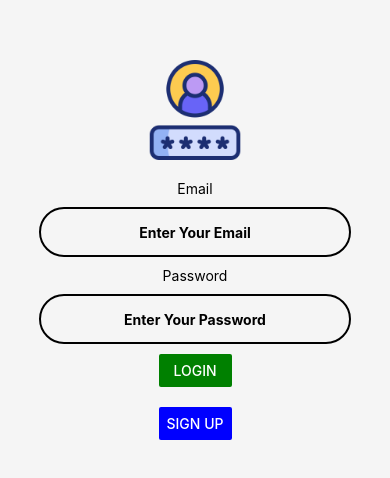
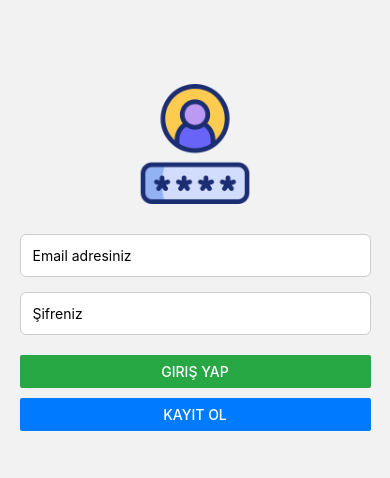
Before and after one commit to TayyipKose/React_Native, a React Native app in the folder RN101/: screen /Login_Page in a window 390 px wide. Shown: the part 162-640 px from the top of the page. Built offline with nearby package versions, Linux system fonts and the light colour scheme.

Commit message:
()=> routing 2

```diff
--- a/RN101/App.tsx
+++ b/RN101/App.tsx
@@ -1,26 +1,10 @@
 import React from 'react';
-import {StyleSheet} from 'react-native';
-import LoginPage from "./screens/loginPage";
-import SignUpPage from "./screens/SignUpPage";
-import {NavigationContainer} from '@react-navigation/native';
 import {createNativeStackNavigator} from '@react-navigation/native-stack';
+import RootNavigation from './src/navigation/RootNavigation';
 
 const Stack = createNativeStackNavigator();
-
 const App = () => {
-    return (
-        <NavigationContainer>
-            <Stack.Navigator screenOptions={{headerShown: false}}>
-                <Stack.Screen
-                    name="Login_Page"
-                    component={LoginPage}
-                />
-                <Stack.Screen name="SignUp" component={SignUpPage}/>
-            </Stack.Navigator>
-        </NavigationContainer>
-    );
+    return <RootNavigation/>
 };
 
-const styles = StyleSheet.create({});
-
 export default App;
--- a/RN101/screens/LoginPage.js
+++ b/RN101/screens/LoginPage.js
@@ -1,57 +1,73 @@
-import React, {useState} from 'react';
-import {View, Text, StyleSheet, TextInput, Button, Alert, Image} from 'react-native';
-import Loading from "../src/components/shareds/loading";
+import React, { useState } from 'react';
+import {
+    SafeAreaView,
+    View,
+    Text,
+    TextInput,
+    StyleSheet,
+    Button,
+    Alert,
+    Image
+} from 'react-native';
+import Loading from '../src/components/shareds/loading';
 
-const LoginPage = ({navigation}) => {
-    const [_email, setEmail] = useState("");
-    const [_password, setPassword] = useState("");
+const LoginPage = ({ navigation }) => {
+    const [email, setEmail] = useState('');
+    const [password, setPassword] = useState('');
     const [showWelcome, setShowWelcome] = useState(false);
     const [isLoading, setIsLoading] = useState(false);
 
-    const commitSave = () => {
-        if (_email && _password) {
+    /**
+     * Kullanıcı giriş bilgilerini kontrol eder.
+     * Eğer tüm alanlar doluysa loading gösterir, 1.5 saniye sonra welcome mesajı verir.
+     * Email ve şifre boşsa uyarı mesajı verir.
+     */
+    const commitLogin = () => {
+        if (email && password) {
             setIsLoading(true);
             setTimeout(() => {
-                setIsLoading(false); // loading'i kapat
-                setShowWelcome(true); // welcome mesajını göster
-                Alert.alert("Bilgi", `${_email} ${_password}`);
-            }, 1500); // 1.5 saniye sonra işlem bitmiş gibi simüle ediliyor
+                setIsLoading(false);
+                setShowWelcome(true);
+                Alert.alert('Giriş Başarılı', `${email} ile giriş yapıldı.`);
+            }, 1500);
         } else {
-            Alert.alert("Uyarı", "Alanlar boş");
+            Alert.alert('Uyarı', 'Lütfen tüm alanları doldurun.');
         }
-    }
+    };
 
     return (
         <Loading isLoading={isLoading}>
-            <View style={styles.container}>
-                <Image style={styles.images} source={require('../assets/images/login.png')}/>
-                {showWelcome && <Text style={styles.welcomeText}>Welcome {_email} {_password}</Text>}
+            <SafeAreaView style={styles.container}>
+                <Image style={styles.logo} source={require('../assets/images/login.png')} />
 
-                <Text style={{marginTop: 20}}>Email</Text>
+                {/* Hoş geldiniz mesajı */}
+                {showWelcome && <Text style={styles.welcomeText}>Hoş geldin, {email}!</Text>}
+
+                {/* Email input alanı */}
                 <TextInput
-                    style={styles.textInputStyles}
-                    placeholder="Enter Your Email"
-                    inputMode={"email"}
+                    style={styles.input}
+                    placeholder="Email adresiniz"
+                    inputMode="email"
                     onChangeText={setEmail}
-                    value={_email}
+                    value={email}
                 />
-                <Text>Password</Text>
+                {/* Password input alanı */}
                 <TextInput
-                    secureTextEntry={true}
-                    style={styles.textInputStyles}
-                    placeholder="Enter Your Password"
+                    style={styles.input}
+                    placeholder="Şifreniz"
+                    secureTextEntry
                     onChangeText={setPassword}
-                    value={_password}
+                    value={password}
                 />
-                <View style={styles.buttonRow}>
-                    <View style={styles.buttonWrapper}>
-                        <Button title="Login" onPress={commitSave} color="green"/>
-                    </View>
-                    <View style={styles.signUpButton}>
-                        <Button title="Sign Up" color="blue" onPress={() => navigation.navigate('SignUp')}/>
-                    </View>
+
+                {/* Giriş yap ve kayıt ol butonları */}
+                <View style={styles.buttonContainer}>
+                    <Button title="Giriş Yap" onPress={commitLogin} color="#28a745" />
                 </View>
-            </View>
+                <View style={styles.buttonContainer}>
+                    <Button title="Kayıt Ol" onPress={() => navigation.navigate('SignUp')} color="#007bff" />
+                </View>
+            </SafeAreaView>
         </Loading>
     );
 };
@@ -59,32 +75,46 @@ const LoginPage = ({navigation}) => {
 const styles = StyleSheet.create({
     container: {
         flex: 1,
+        backgroundColor: '#f2f2f2',
+        alignItems: 'center',
         justifyContent: 'center',
-        alignItems: 'center',
-        backgroundColor: 'whitesmoke'
+        padding: 20,
     },
-    textInputStyles: {
-        borderWidth: 2,
-        width: '80%',
-        height: 50,
-        borderRadius: 30,
-        marginVertical: 10,
-        textAlign: 'center',
-        fontWeight: "bold",
+    logo: {
+        width: 120,
+        height: 120,
+        marginBottom: 30,
     },
     welcomeText: {
         fontSize: 20,
         fontWeight: 'bold',
-        color: 'red',
-        marginTop: 20,
+        color: 'green',
+        marginBottom: 20,
     },
-    images: {
-        width: 100,
-        height: 100,
+    input: {
+        width: '90%',
+        padding: 12,
+        marginBottom: 15,
+        backgroundColor: '#fff',
+        borderRadius: 6,
+        borderColor: '#ccc',
+        borderWidth: 1,
     },
-    signUpButton: {
-        paddingVertical: 20,
-    }
+    buttonContainer: {
+        width: '90%',
+        marginVertical: 5,
+    },
 });
 
 export default LoginPage;
+
+/**
+ * Notlarım:
+ * - `useState`: React'in hook'udur. Bileşen içinde dinamik veriler (email, şifre, loading durumu vb.) tutmak için kullanılır.
+ * - `SafeAreaView`: iPhone gibi çentikli cihazlarda içeriklerin çentiğe girmemesini sağlar. Tüm sayfayı kapsayan güvenli alan.
+ * - `TextInput`: Kullanıcının metin girişi yapmasını sağlar. Email ve şifre girişi gibi yerlerde kullanılır.
+ * - `Button`: Kullanıcının etkileşime geçmesini sağlar. Giriş yap, kayıt ol gibi eylemleri tetikler.
+ * - `Alert`: Mobilde sistem popup mesajları göstermek için kullanılır.
+ * - `Image`: Görsel veya logo eklemek için kullanılır.
+ * - `StyleSheet`: CSS benzeri yapı sağlar. Görsel düzenleme işlevlerini tanımlar.
+ */
--- a/RN101/screens/ProfilePage.js
+++ b/RN101/screens/ProfilePage.js
@@ -0,0 +1,20 @@
+import React, {useState} from 'react';
+import {View, Text, StyleSheet, TextInput, Button, Alert, Image} from 'react-native';
+
+const ProfilePage = () => {
+    return (
+        <View style={styles.container}>
+            <Text>Welcome to Profile Page</Text>
+        </View>
+    );
+};
+
+const styles = StyleSheet.create({
+    container: {
+        flex: 1,
+        justifyContent: 'center',
+        alignItems: 'center',
+    }
+});
+
+export default ProfilePage;
--- a/RN101/screens/SignUpPage.js
+++ b/RN101/screens/SignUpPage.js
@@ -47,7 +47,7 @@ const SignUpPage = ({ navigation }) => {
                     <Button title="Kayıt Ol" onPress={() => signUpCommitSave(signUpEmail, signUpPassword)} />
                 </View>
                 <View style={styles.buttonContainer}>
-                    <Button title="Login Ekranı" onPress={() => navigation.navigate('Login_Page')} />
+                    <Button title="Login Ekranı" onPress={() => navigation.navigate('Login_Page')} color="red" />
                 </View>
             </SafeAreaView>
         </Loading>
@@ -57,7 +57,7 @@ const SignUpPage = ({ navigation }) => {
 const styles = StyleSheet.create({
     container: {
         flex: 1,
-        backgroundColor: '#f2f2f2', // Açık gri arka plan
+        backgroundColor: '#eaeaea',
         alignItems: 'center',
         justifyContent: 'center',
         padding: 20,
--- a/RN101/screens/index.js
+++ b/RN101/screens/index.js
@@ -0,0 +1,11 @@
+import HomePage from "./HomePage";
+import LoginPage from "./LoginPage";
+import SignUpPage from "./SignUpPage";
+import ProfilePage from "./ProfilePage";
+
+export {
+    LoginPage,
+    HomePage,
+    SignUpPage,
+    ProfilePage,
+}
--- a/RN101/src/navigation/AuthStack.js
+++ b/RN101/src/navigation/AuthStack.js
@@ -0,0 +1,23 @@
+import React from 'react';
+import { StyleSheet, Text, View } from 'react-native';
+import { LoginPage, HomePage, ProfilePage, SignUpPage } from "../../screens";
+import { createNativeStackNavigator } from '@react-navigation/native-stack';
+
+const Stack = createNativeStackNavigator();
+
+const AuthStack = () => {
+    return (
+        <Stack.Navigator
+        initialRouteName='Login_Page' //default ilk sayfa ayarlaması
+        screenOptions={{ headerShown: false }} //üstte default gelen navigator iconunu kaldırıyoruz
+        >
+            <Stack.Screen name="Login_Page" component={LoginPage} />
+            <Stack.Screen name="SignUp" component={SignUpPage} />
+
+        </Stack.Navigator>
+    )
+};
+
+export default AuthStack;
+
+const styles = StyleSheet.create({});
--- a/RN101/src/navigation/RootNavigation.js
+++ b/RN101/src/navigation/RootNavigation.js
@@ -0,0 +1,27 @@
+import { StyleSheet, Text, View } from 'react-native'
+import React from 'react'
+import { NavigationContainer } from '@react-navigation/native'
+import AuthStack from './AuthStack';
+import UserStack from './UserStack';
+
+const RootNavigation = () => {
+const isAuth = false;
+
+
+return (
+<NavigationContainer>
+
+  {
+    // Kullanıcı **giriş yapmamışsa** AuthStack'e yönlendir,
+    // giriş yapmışsa (isAuth === true) UserStack'i göster
+    !isAuth
+      ? <AuthStack />
+      : <UserStack />
+  }
+</NavigationContainer>
+  )
+}
+
+export default RootNavigation
+
+const styles = StyleSheet.create({})
--- a/RN101/src/navigation/UserStack.js
+++ b/RN101/src/navigation/UserStack.js
@@ -0,0 +1,41 @@
+import { StyleSheet, Text, View } from 'react-native';
+import React from 'react';
+import { createNativeStackNavigator } from '@react-navigation/native-stack';
+import { HomePage, ProfilePage } from '../../screens';
+
+/**
+ * createNativeStackNavigator:
+ * - React Navigation kütüphanesinin sağladığı native stack yapısıdır.
+ * - Ekranlar arası geçişi "iOS/Android native geçiş animasyonları" ile sağlar.
+ */
+const Stack = createNativeStackNavigator();
+
+/**
+ * UserStack:
+ * - Kullanıcı giriş yaptıktan sonra erişeceği sayfaları yöneten stack yapısıdır.
+ * - `HomePage` ve `ProfilePage` ekranları bu yapının içindedir.
+ * - `headerShown: false` ile sayfa başlığı gizlenmiştir.
+ */
+const UserStack = () => {
+  return (
+    <Stack.Navigator
+      initialRouteName="Home"
+      screenOptions={{ headerShown: false }}
+    >
+      <Stack.Screen name="Home" component={HomePage} />
+      <Stack.Screen name="Profile" component={ProfilePage} />
+    </Stack.Navigator>
+  );
+};
+
+export default UserStack;
+
+const styles = StyleSheet.create({});
+
+/**
+ * Notlar:
+ * - Bu dosya, giriş yapmış kullanıcı için yönlendirme sistemini tanımlar.
+ * - `initialRouteName`: Uygulama ilk açıldığında hangi ekranın gösterileceğini belirler. Burada "Home".
+ * - `screenOptions`: Tüm sayfalarda geçerli olacak ayarları yapar. Burada başlık gizlenmiş.
+ * - `HomePage` ve `ProfilePage`: Stack içinde tanımlanmış iki ayrı ekran bileşenidir.
+ */
```
